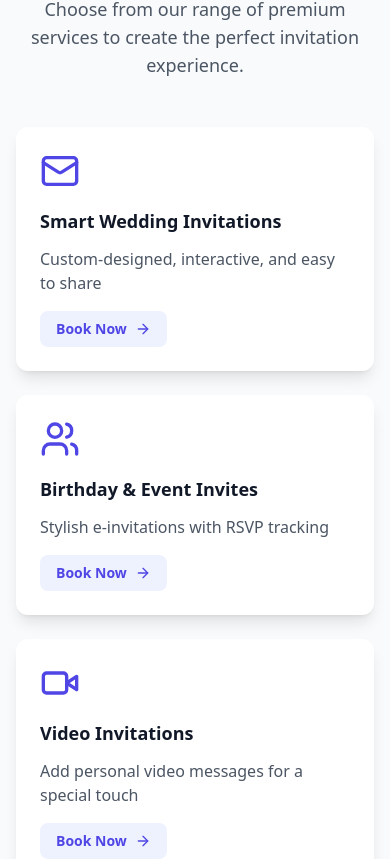
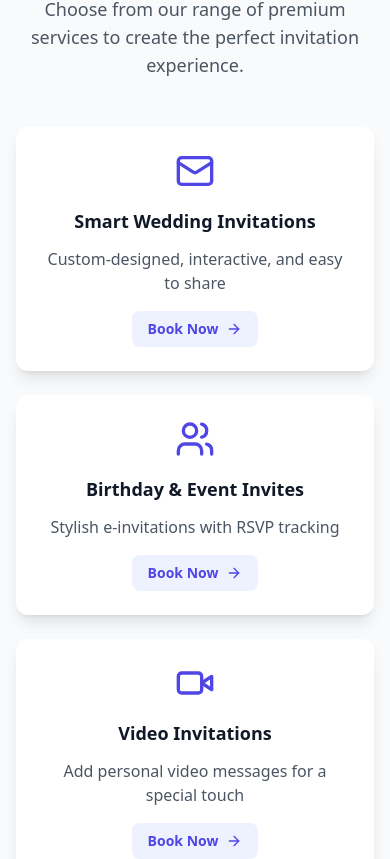
Before and after one commit to sairam1233/SmartInvite, a React (Vite) app: page / in a window 390 px wide. Shown: the part 1834-2693 px from the top of the page. Built offline with nearby package versions, Linux system fonts and the light colour scheme.

Commit message:
Updated code with latest changes

```diff
--- a/src/App.tsx
+++ b/src/App.tsx
@@ -199,7 +199,7 @@ function App() {
               <div key={index} className="animate__animated animate__fadeInUp service-card bg-white p-6 sm:p-8 rounded-xl shadow-lg ">
                 <service.icon className="h-10 w-10 sm:h-12 sm:w-12 text-indigo-600 mb-4 sm:mb-6 group-hover:scale-110 transition-transform" />
                 <h3 className="text-lg sm:text-xl font-semibold text-gray-900 mb-3 sm:mb-4">{service.title}</h3>
-                <p className="text-gray-600 mb-4 sm:mb-6">{service.description}</p>
+                <p className="pp text-gray-600 mb-4 sm:mb-6">{service.description}</p>
                 <button className="btn-service bg-indigo-50 text-indigo-600 px-4 sm:px-6 py-2 rounded-lg font-semibold group-hover:bg-indigo-600 group-hover:text-white transition-all duration-300 flex items-center text-sm sm:text-base">
                   <span><a href='#contact'>Book Now</a></span>
                   <ArrowRight className="ml-2 h-4 w-4" />
--- a/src/index.css
+++ b/src/index.css
@@ -100,10 +100,11 @@ backdrop-filter: blur(10.6px);
     .img-2 {
       order: 1 !important;
     }
-    .btn-1{
-        width: 59%;
+    .service-card{
+      align-items: center;
     }
-    .btn-2{
-        width: 37%;
+    .pp{
+      text-align: center;
     }
+
   }
```
